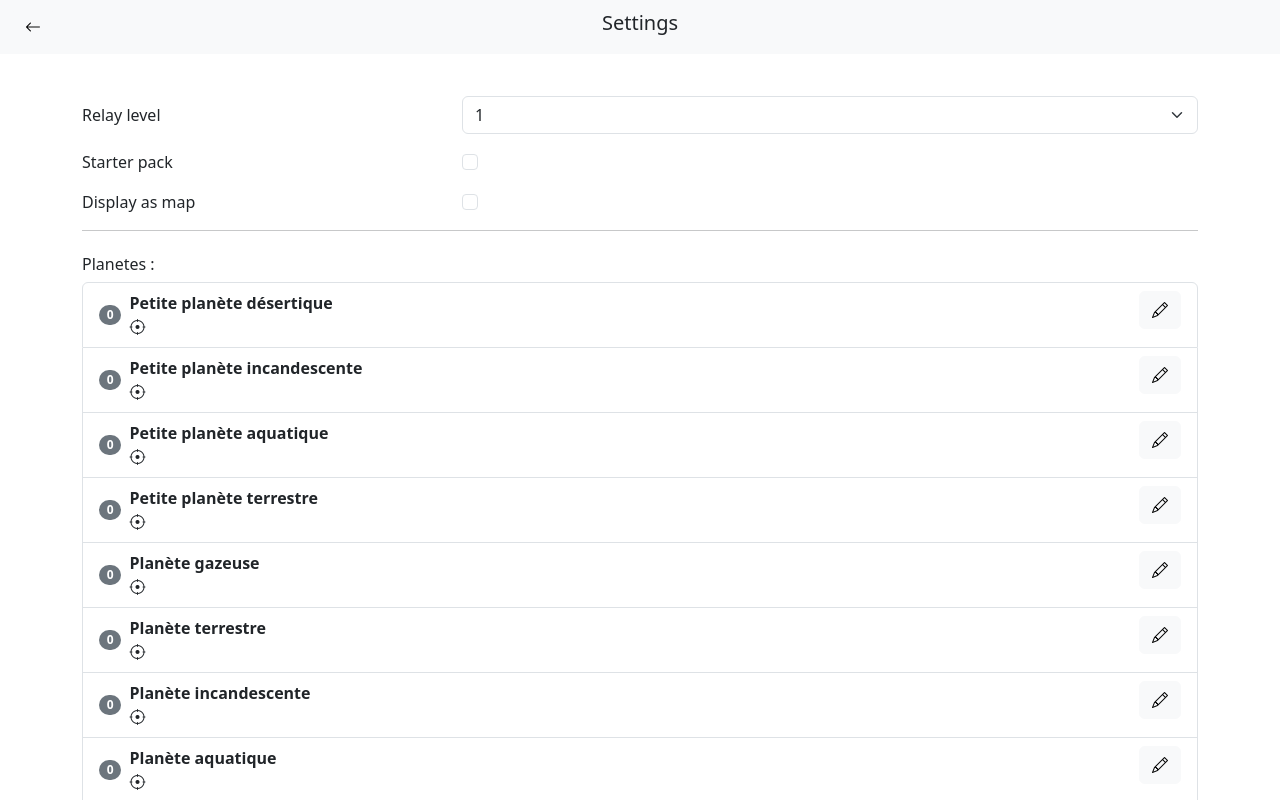
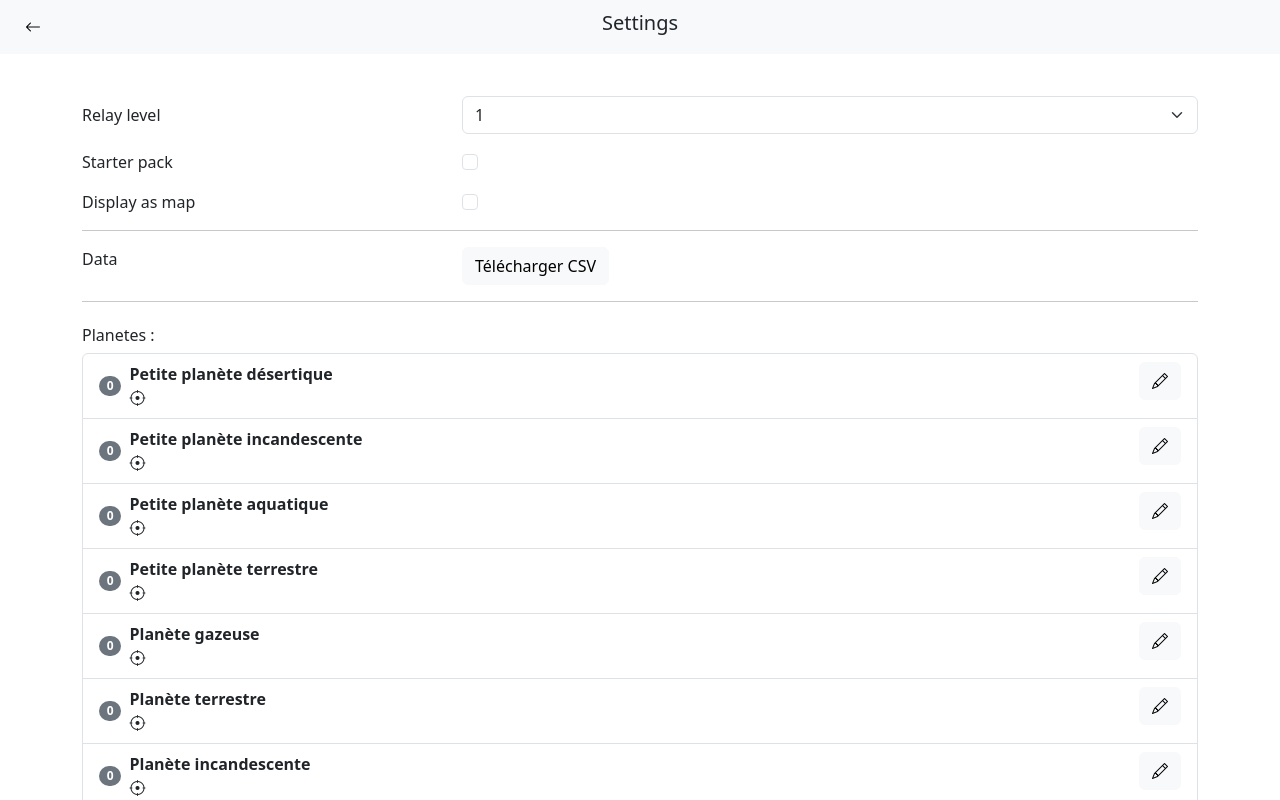
Before and after one commit to bmedy/hs-relay, a Vue app: page /settings in a window 1280 px wide. Shown: the top 800 px of the page. Built offline with nearby package versions, Linux system fonts and the light colour scheme.

Commit message:
add download data btn

```diff
--- a/src/views/SettingsView.vue
+++ b/src/views/SettingsView.vue
@@ -30,6 +30,13 @@
       <label for="displayType" class="col-4 col-check-label">Display as map</label>
       <div class="col-8">
         <input class="form-check-input" type="checkbox" v-model="displayAsMap" @change="saveDisplayAsMap" id="displayType">
+      </div>
+    </div>
+    <hr />
+    <div class="row mb-3">
+      <label for="displayType" class="col-4 col-check-label">Data</label>
+      <div class="col-8">
+        <button type="button" class="btn btn-light" @click="downloadCSV">Télécharger CSV</button>
       </div>
     </div>
     <hr />
@@ -114,4 +121,24 @@ const saveDisplayAsMap = (event) => {
   localStorage.setItem('personalData', JSON.stringify(personalData));
 };
 
+const downloadCSV = () => {
+  // Convertir en CSV
+  const headers = Object.keys(planeteList.value[0]);
+  const csvRows = [
+    headers.join(';'), // ligne d'en-tête
+    ...planeteList.value.map(row => headers.map(field => `"${row[field]}"`).join(';'))
+  ];
+
+  const csvContent = csvRows.join('\n');
+  const blob = new Blob([csvContent], { type: 'text/csv;charset=utf-8;' });
+
+  // Créer un lien de téléchargement
+  const link = document.createElement('a');
+  link.href = URL.createObjectURL(blob);
+  link.setAttribute('download', 'export.csv');
+  document.body.appendChild(link);
+  link.click();
+  document.body.removeChild(link);
+}
+
 </script>
```
